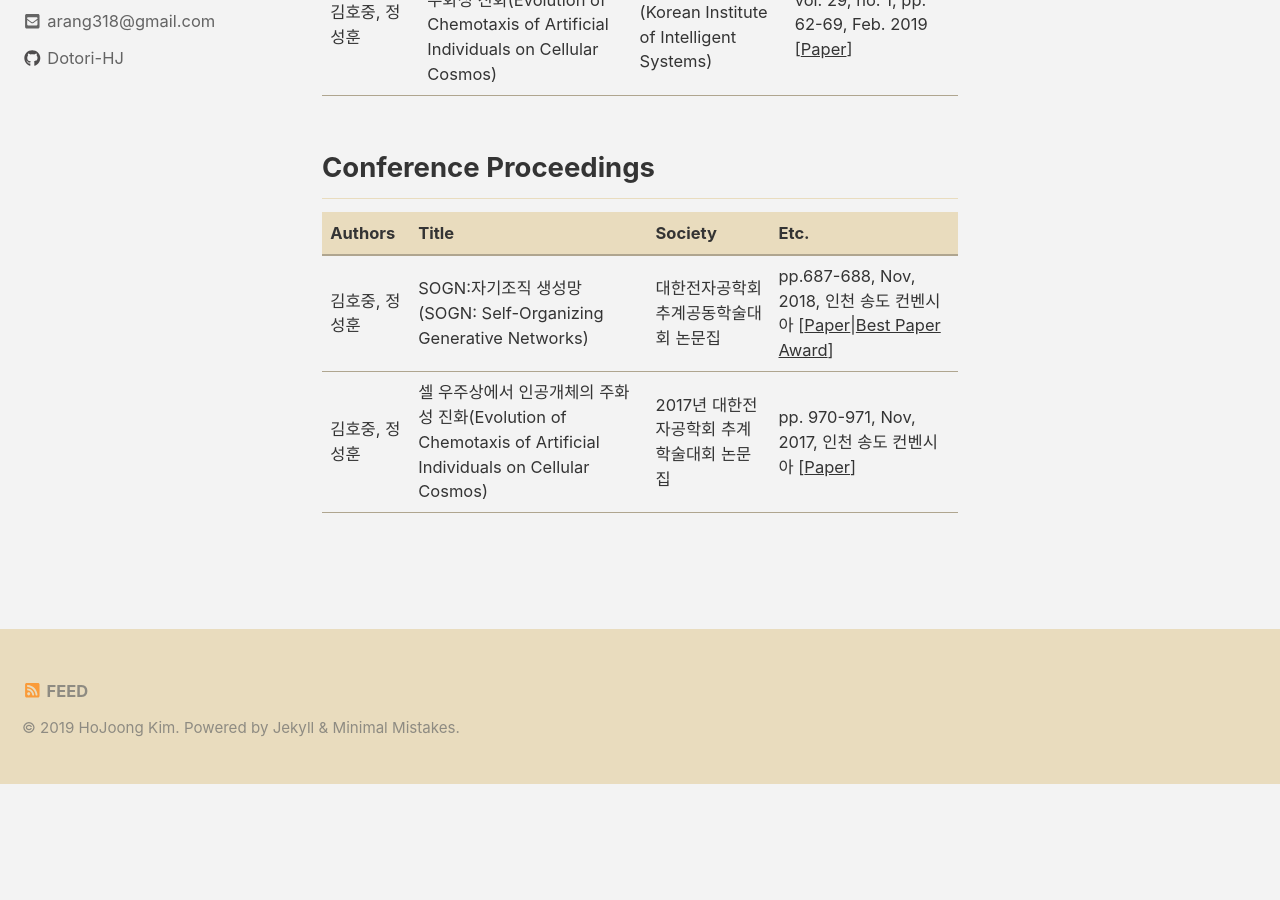
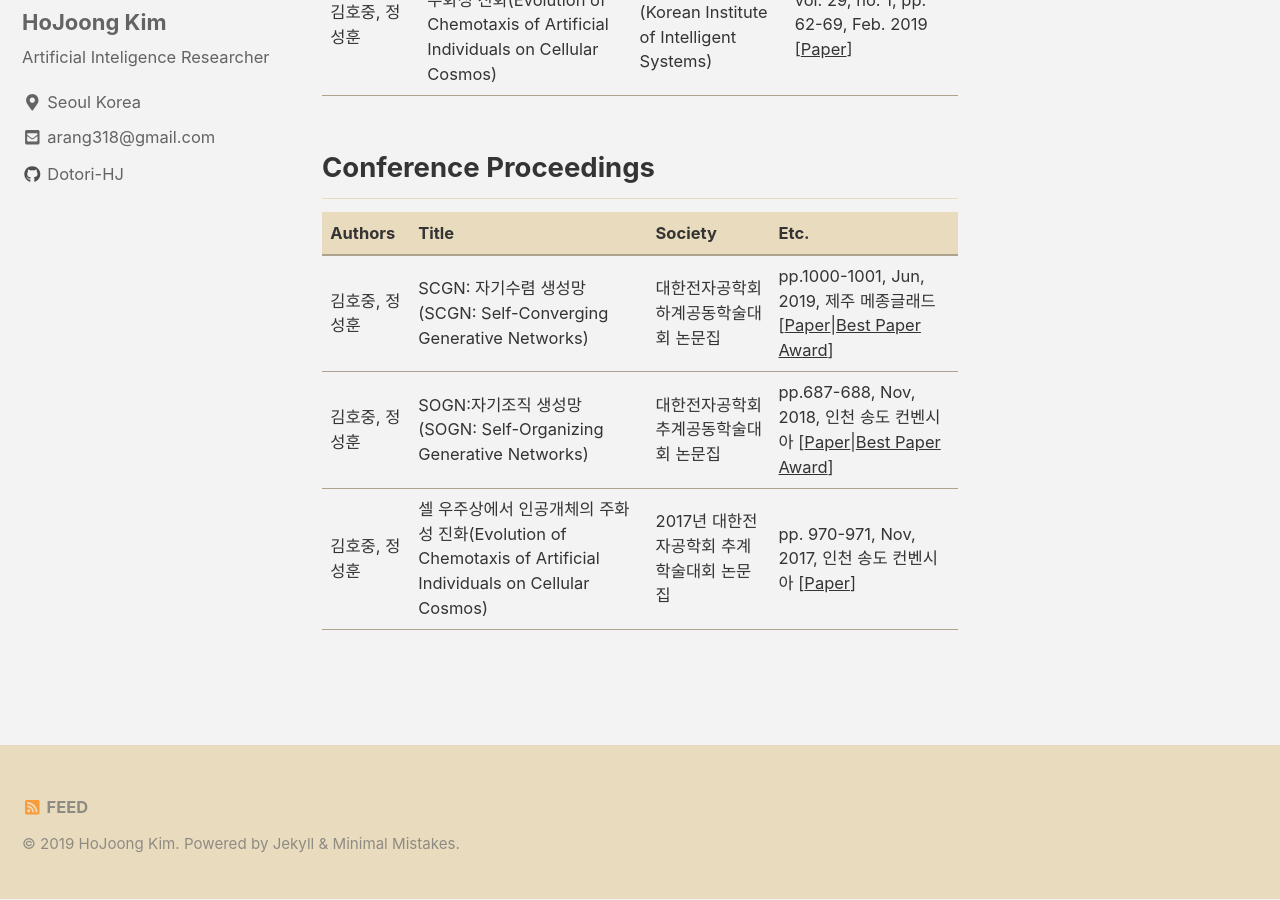
Before and after one commit to Dotori-HJ/dotori-hj.github.io, a Jekyll site: the page built from _pages/about.md, in a window 1280 px wide and 900 px high, scrolled down 807 px. Built offline with Jekyll 4.4.1, drawn with Linux system fonts in a browser that asks for light colours; cached includes are drawn as plain includes; nearby versions of some CDN libraries; before the commit the page ends 1591 px from its top, so only the background shows below that.

Commit message:
add ieek2019 conference

```diff
--- a/_pages/about.md
+++ b/_pages/about.md
@@ -28,5 +28,6 @@ permalink: /about/
 
 | Authors        | Title                                | Society                                   | Etc.                                                         |
 | --------------------- | ------------------------------------------------------- | -------------------------------------- | ------------------------------------ |
+| 김호중, 정성훈 | SCGN: 자기수렴 생성망(SCGN: Self-Converging Generative Networks) | 대한전자공학회 하계공동학술대회 논문집 | pp.1000-1001,  Jun, 2019, 제주 메종글래드[[Paper](https://www.dbpia.co.kr/journal/articleDetail?nodeId=NODE08762125)\|[Best Paper Award](/assets/images/ieek2019-award.jpg)] |
 | 김호중, 정성훈 | SOGN:자기조직 생성망(SOGN: Self-Organizing Generative Networks) | 대한전자공학회 추계공동학술대회 논문집 | pp.687-688, Nov, 2018, 인천 송도 컨벤시아 [[Paper](http://www.dbpia.co.kr/Journal/ArticleDetail/NODE07624976)\|[Best Paper Award](/assets/images/ieek2018-award.jpg)] |
 | 김호중, 정성훈 | 셀 우주상에서 인공개체의 주화성 진화(Evolution of Chemotaxis of Artificial Individuals on Cellular Cosmos) | 2017년 대한전자공학회 추계학술대회 논문집 | pp. 970-971, Nov, 2017, 인천 송도 컨벤시아 [[Paper](http://www.dbpia.co.kr/Journal/ArticleDetail/NODE07276506)] |
```
Also changed, not shown: assets/images/ieek2019-award.jpg (added).
